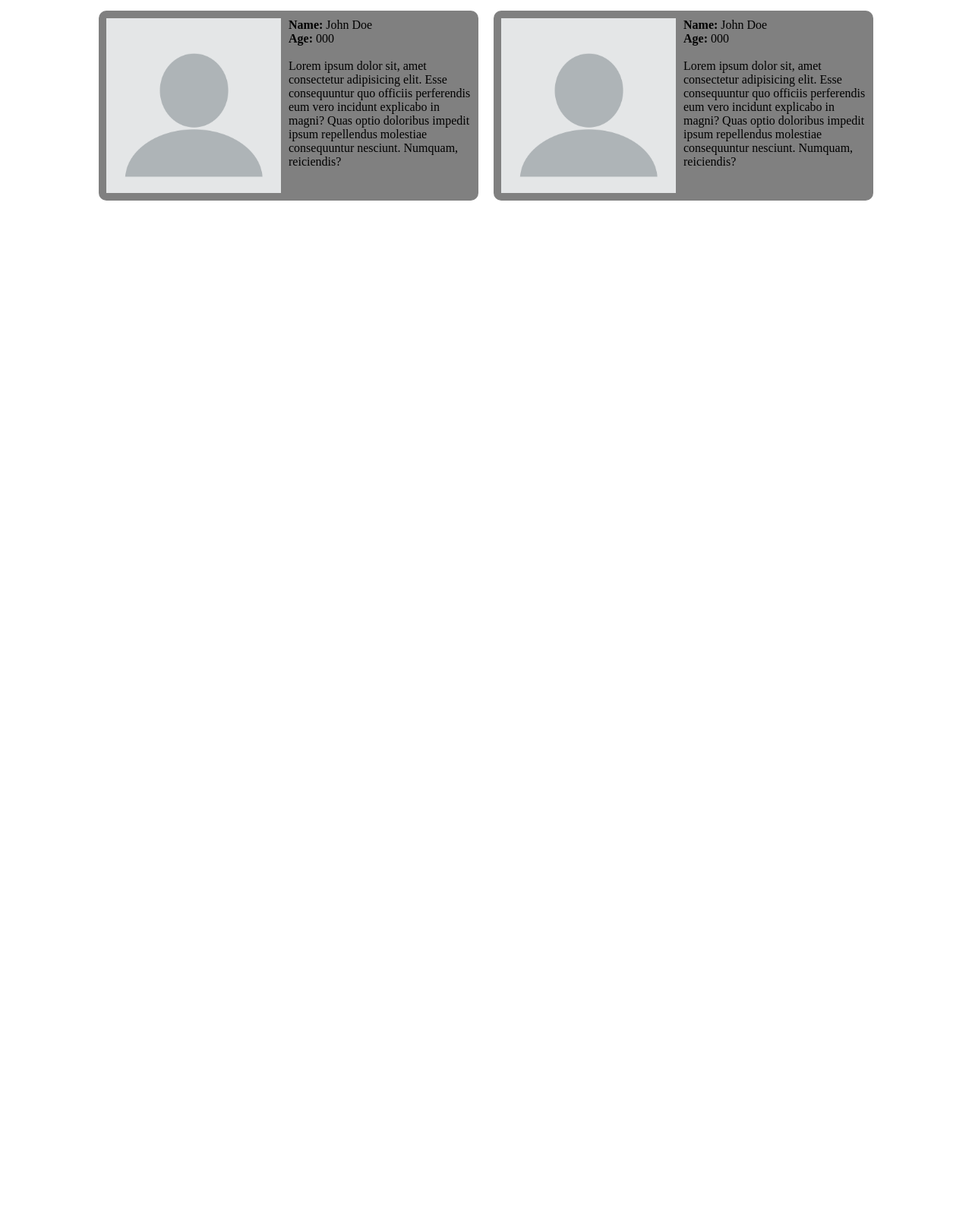
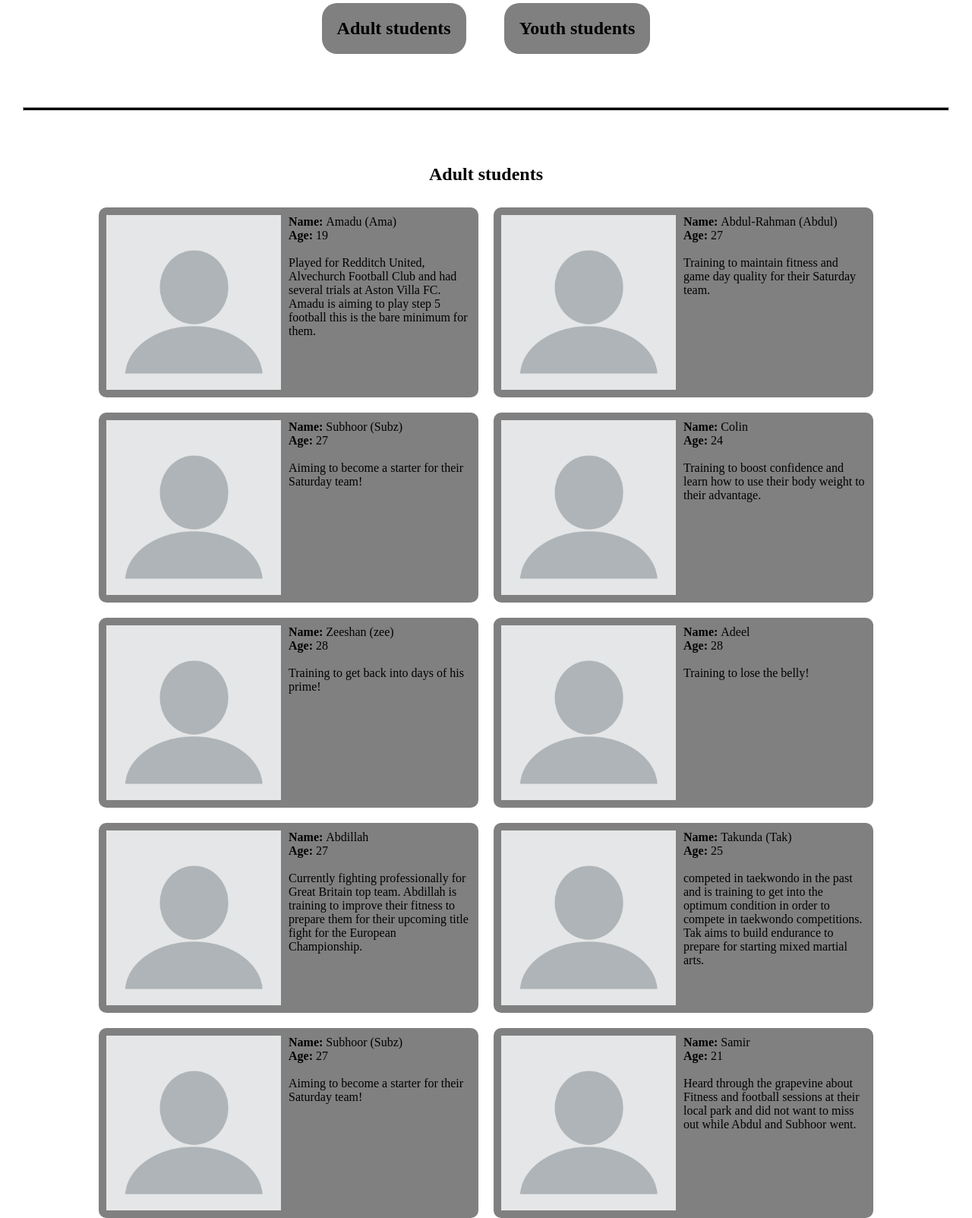
Before and after one commit to Tak-0/coaching, a plain HTML site: page students.html in a window 1280 px wide. Shown: the part 196-1799 px from the top of the page at 76% size. Before the commit the page ends 800 px from the top, so only its background shows below. Drawn offline with Linux system fonts and the light colour scheme.

Commit message:
added adult student profiles and added a new logo provided by the client to the home page

```diff
--- a/students.html
+++ b/students.html
@@ -20,6 +20,79 @@
 
     <h1 class="students-heading">Students</h1>
 
+    <div class="student-options">
+        <h2 class="student-option-button"><a href="#adult-students">Adult students</a></h2>
+        <h2 class="student-option-button"><a href="#youth-students">Youth students</a></h2>
+    </div>
+
+    <hr>
+
+    <h2 class="adult-students" id="adult-students">
+        Adult students
+    </h2>
+    <div class="students-content">
+
+        <div class="student-box">
+            <img src="blank-person.webp" alt="Student image" class="student-image">
+            <p class="student-profile"><strong>Name: </strong>Amadu (Ama) <br><strong>Age: </strong>19 <br><br>Played for Redditch United, Alvechurch Football Club and had several trials at Aston Villa FC. Amadu is aiming to play step 5 football this is the bare minimum for them.</p>
+        </div>
+
+
+
+        <div class="student-box">
+            <img src="blank-person.webp" alt="Student image" class="student-image">
+            <p class="student-profile"><strong>Name: </strong>Abdul-Rahman (Abdul)<br><strong>Age: </strong>27 <br><br>Training to maintain fitness and game day quality for their Saturday team.</p>
+        </div>
+
+       <div class="student-box">
+            <img src="blank-person.webp" alt="Student image" class="student-image">
+            <p class="student-profile"><strong>Name: </strong>Subhoor (Subz)<br><strong>Age: </strong>27 <br><br>Aiming to become a starter for their Saturday team!</p>
+        </div>
+
+       <div class="student-box">
+            <img src="blank-person.webp" alt="Student image" class="student-image">
+            <p class="student-profile"><strong>Name: </strong>Colin<br><strong>Age: </strong>24 <br><br>Training to boost confidence and learn how to use their body weight to their advantage.</p>
+        </div>
+
+       <div class="student-box">
+            <img src="blank-person.webp" alt="Student image" class="student-image">
+            <p class="student-profile"><strong>Name: </strong>Zeeshan (zee)<br><strong>Age: </strong>28 <br><br>Training to get back into days of his prime!</p>
+        </div>
+
+       <div class="student-box">
+            <img src="blank-person.webp" alt="Student image" class="student-image">
+            <p class="student-profile"><strong>Name: </strong>Adeel<br><strong>Age: </strong>28 <br><br>Training to lose the belly!</p>
+        </div>
+
+       <div class="student-box">
+            <img src="blank-person.webp" alt="Student image" class="student-image">
+            <p class="student-profile"><strong>Name: </strong>Abdillah<br><strong>Age: </strong>27 <br><br>Currently fighting professionally for Great Britain top team. Abdillah is training to improve their fitness to prepare them for their upcoming title fight for the European Championship.</p>
+        </div>
+
+       <div class="student-box">
+            <img src="blank-person.webp" alt="Student image" class="student-image">
+            <p class="student-profile"><strong>Name: </strong>Takunda (Tak)<br><strong>Age: </strong>25 <br><br>competed in taekwondo in the past and is training to get into the optimum condition in order to compete in taekwondo competitions. Tak aims to build endurance to prepare for starting mixed martial arts.</p>
+        </div>
+
+       <div class="student-box">
+            <img src="blank-person.webp" alt="Student image" class="student-image">
+            <p class="student-profile"><strong>Name: </strong>Subhoor (Subz)<br><strong>Age: </strong>27 <br><br>Aiming to become a starter for their Saturday team!</p>
+        </div>
+
+       <div class="student-box">
+            <img src="blank-person.webp" alt="Student image" class="student-image">
+            <p class="student-profile"><strong>Name: </strong>Samir<br><strong>Age: </strong>21 <br><br>Heard through the grapevine about Fitness and football sessions at their local park and did not want to miss out while Abdul and Subhoor went.</p>
+        </div>
+
+
+    </div>
+
+    <hr>
+
+    <h2 class="youth-students" id="youth-students">
+    Youth students
+    </h2>
+
     <div class="students-content">
 
         <div class="student-box">
@@ -33,4 +106,6 @@
             <img src="blank-person.webp" alt="Student image" class="student-image">
             <p class="student-profile"><strong>Name: </strong>John Doe <br><strong>Age: </strong>000 <br><br>Lorem ipsum dolor sit, amet consectetur adipisicing elit. Esse consequuntur quo officiis perferendis eum vero incidunt explicabo in magni? Quas optio doloribus impedit ipsum repellendus molestiae consequuntur nesciunt. Numquam, reiciendis?</p>
         </div>
+
+
     </div>
--- a/styles.css
+++ b/styles.css
@@ -16,7 +16,9 @@ header {
 }
 
 
-
+.logo-image {
+    width: 150px;
+}
 
 .nav-links {
     display: flex;
@@ -188,11 +190,33 @@ hr {
     width: 100%;
 }
 
+.student-options {
+    display: flex;
+    justify-content: center;
+    gap: 50px;
+}
+
+.student-option-button {
+    padding: 20px;
+    background-color: gray;
+    border-radius: 20px;
+
+}
+
+.youth-students, .adult-students {
+    text-align: center;
+    margin-bottom: 20px;
+}
+
+.student-option-button:hover {
+    background-color: rgb(212, 209, 209);
+}
+
 
 .student-box {
     display: flex;
     height: 250px;
-    max-width: 500px;
+    width: 500px;
     background-color: grey;
     padding: 10px;
     border-radius: 10px;
```
Also changed, not shown: index.html (+1 -1 lines), new logo 2.jpg (added), new logo.jpg (added).
